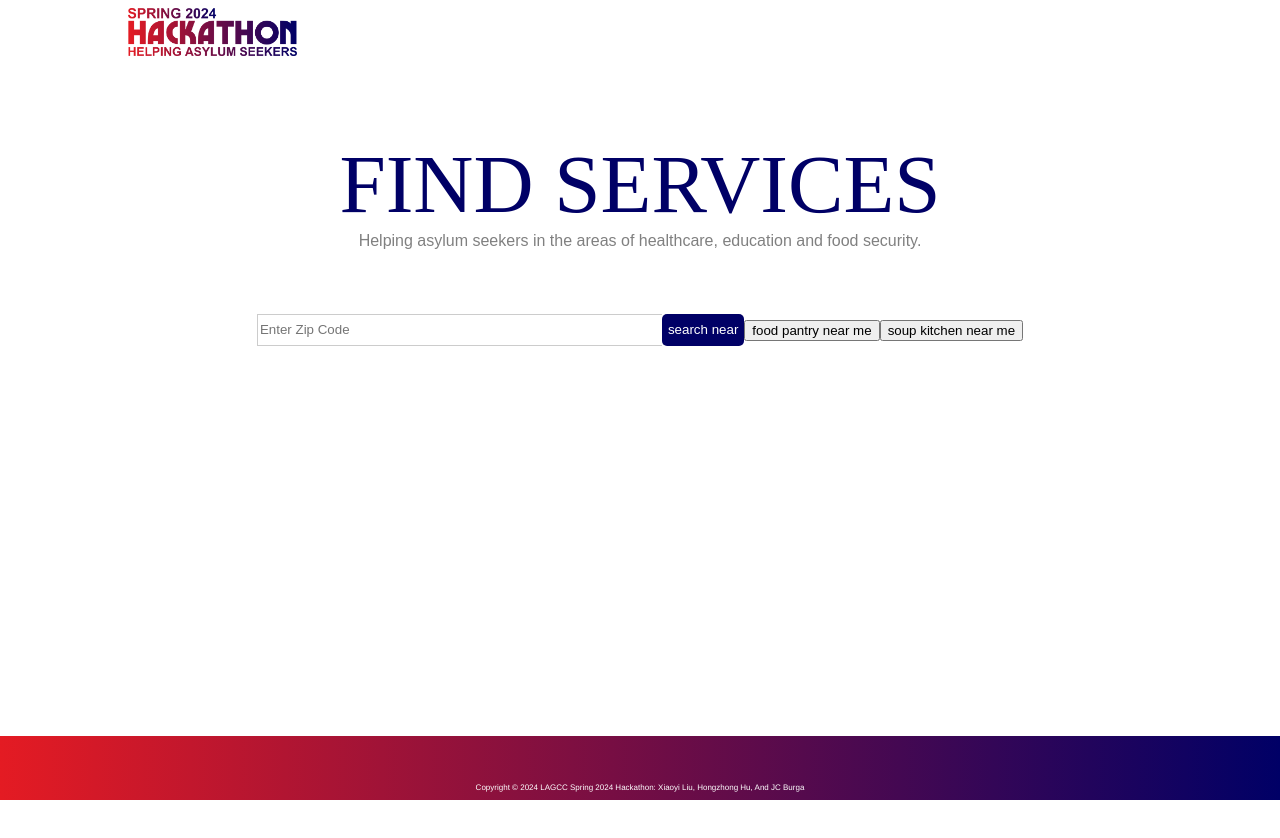
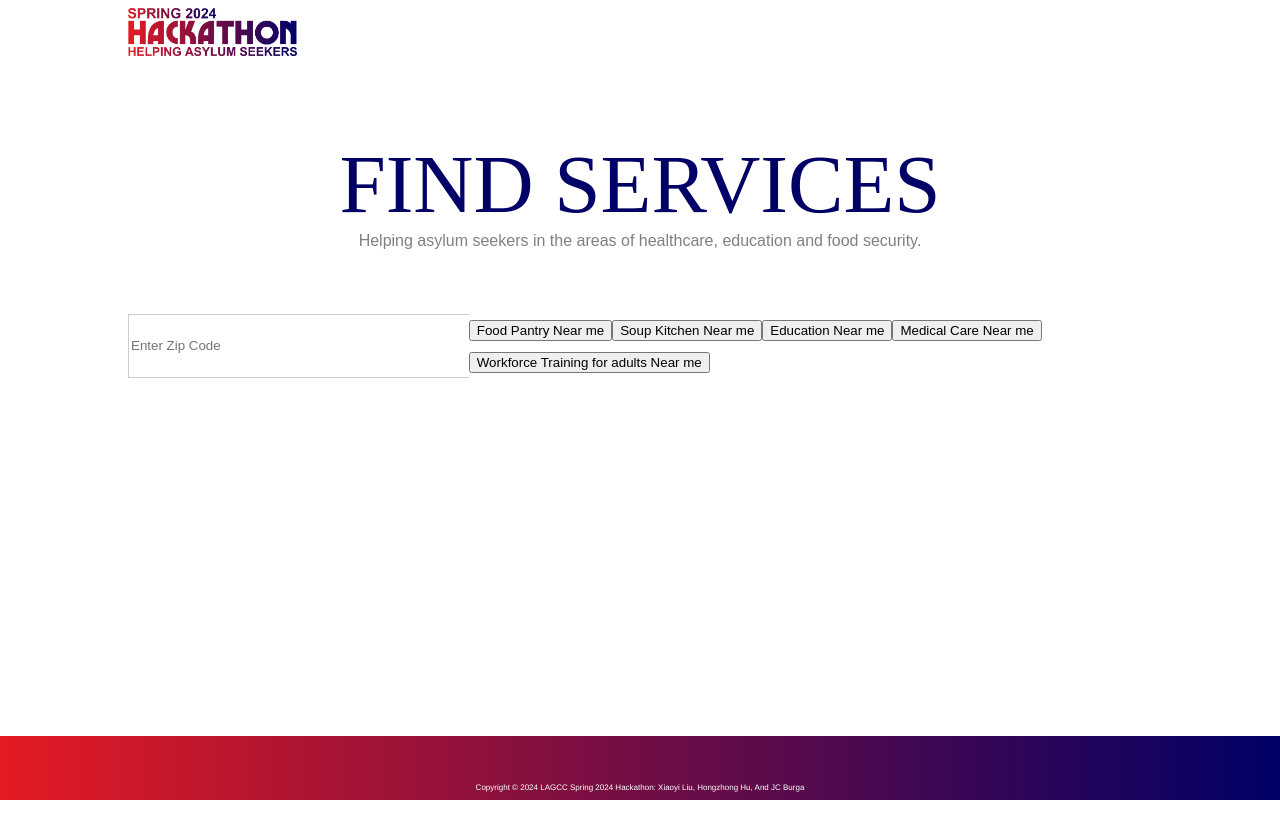
Before and after one commit to beijijizhou/hackathon, a plain HTML site: page MapServices/index.html in a window 1280 px wide. Shown: the top 838 px of the page. Drawn offline with Linux system fonts and the light colour scheme.

Commit message:
final version

```diff
--- a/MapServices/functions/buttons.js
+++ b/MapServices/functions/buttons.js
@@ -3,7 +3,7 @@
 function createButtons() {
     // Get the container where you want to append the divs
     const container = document.getElementById("container");
-    const txts = ["food pantry","soup kitchen"];
+    const txts = ["Food Pantry","Soup Kitchen", "Education", "Medical Care", "Workforce Training for adults"];
     // Define the number of divs you want to create
     const length = txts.length;
 
@@ -13,7 +13,7 @@ function createButtons() {
         const button = document.createElement("button");
         button.className = "search"
         // Set attributes or styles for the div if needed
-        button.textContent = `${txts[i]} near me`;
+        button.textContent = `${txts[i]} Near me`;
         button.classList.add("created-div"); // Add a CSS class if needed
 
         // Append the div to the container
--- a/MapServices/functions/map.js
+++ b/MapServices/functions/map.js
@@ -5,9 +5,9 @@ var searchButtons = document.getElementsByClassName("search");
 // Loop through the HTMLCollection
 for (var i = 0; i < searchButtons.length; i++) {
     // Attach event listener to each button
-    (function(index) {
+    (function (index) {
         var buttonText = searchButtons[index].textContent// Capture the text content of the button
-        searchButtons[index].addEventListener("click", function() {
+        searchButtons[index].addEventListener("click", function () {
             MapServices(buttonText); // Pass the captured text as a parameter
         });
     })(i);
@@ -21,8 +21,11 @@ async function MapServices(textContent) {
     const { Place, SearchNearbyRankPreference } = await google.maps.importLibrary("places");
     const zipCodeInput = document.getElementById("zipCodeInput");
     const zipCode = zipCodeInput.value;
-    console.log(textContent)
-    console.log(zipCode)
+    if (zipCode.length != 5) {
+        window.alert("Please enter valid zipcode")
+        return
+    }
+    // console.log(zipCode)
     const textQuery = textContent
     map = new Map(document.getElementById("map"), {
         zoom: 12,
@@ -42,6 +45,8 @@ async function MapServices(textContent) {
                 // required parameters
                 textQuery: textQuery,
                 fields: ["displayName", "location", "businessStatus"],
+                locationBias: center,
+
                 maxResultCount: 10,
                 language: "en-US",
                 region: "us",
@@ -49,8 +54,6 @@ async function MapServices(textContent) {
             //@ts-ignore
             const { places } = await Place.searchByText(request);
             if (places.length) {
-                console.log(places);
-
                 const { LatLngBounds } = await google.maps.importLibrary("core");
                 const bounds = new LatLngBounds();
 
@@ -63,7 +66,7 @@ async function MapServices(textContent) {
                     });
 
                     bounds.extend(place.location);
-                    console.log(place);
+
                 });
                 map.fitBounds(bounds);
             } else {
--- a/MapServices/index.html
+++ b/MapServices/index.html
@@ -64,7 +64,7 @@
 
 			<script type="module" src="./functions/map.js"></script>
 
-			<button id = "search"> search near</button>
+			<!-- <button id = "search"> search near</button> -->
 			<br>
 
 			<div id="container"></div>
```
